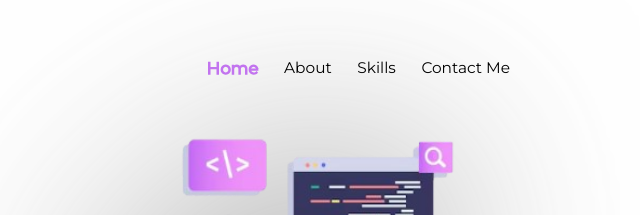
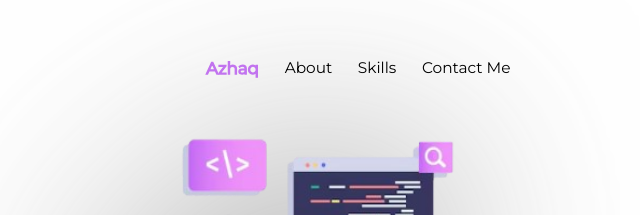
Before and after one commit to daniyalhusain10/MyPortfolio, a plain HTML site: page index.html in a window 1280 px wide. Shown: the top 215 px of the page, 640-1280 px from the left. Drawn offline with Linux system fonts and the light colour scheme.

Commit message:
Updated index.html

```diff
--- a/index.html
+++ b/index.html
@@ -28,7 +28,7 @@
 
 
             <div class="list">
-            <li><a id="active" href="">home</a></li>
+            <li><a id="active" href="">Azhaq</a></li>
             <li><a href="#about">about</a></li>
             <li><a href="#skillsi">skills</a></li>
             <li><a href="#back4">contact me</a></li>
```
